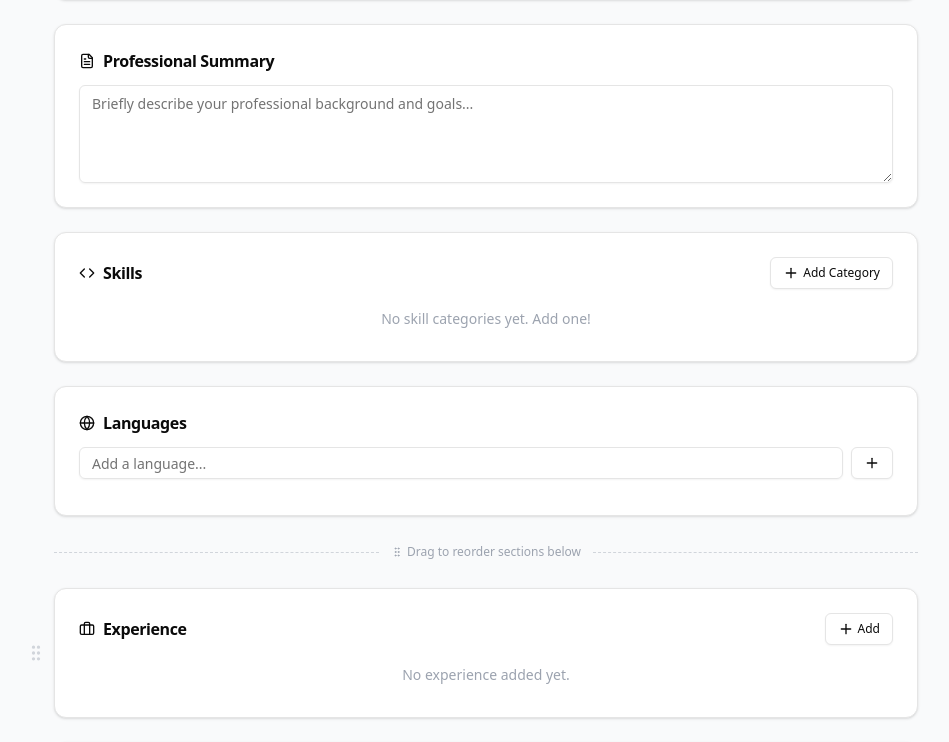
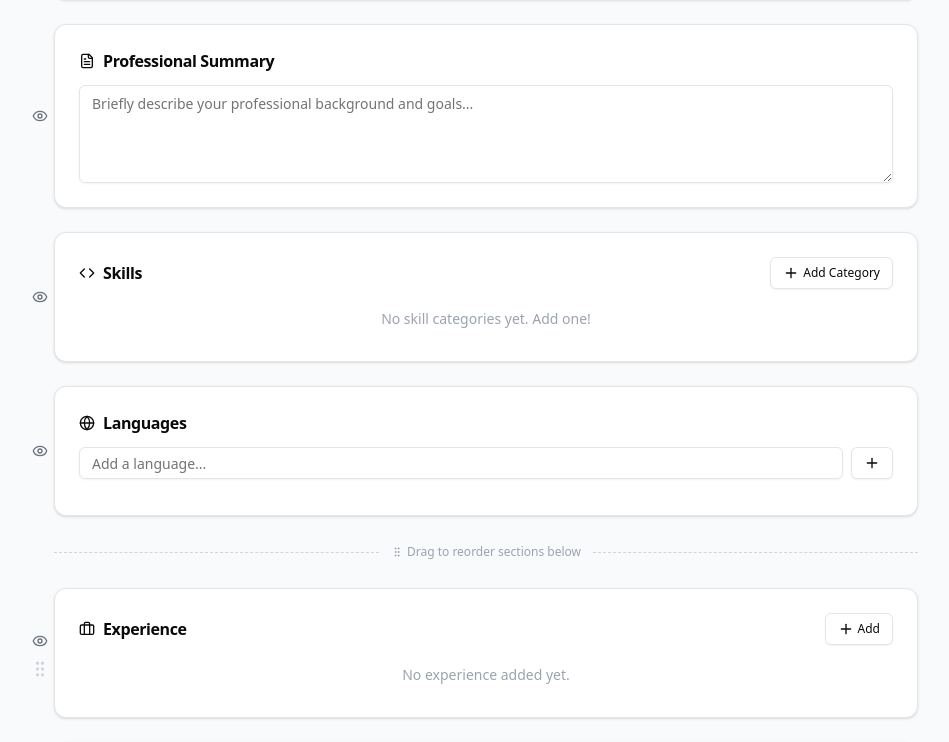
Before and after one commit to RF555/myFreeCV, a React (Vite) app: page /editor in a window 1280 px wide. Shown: the part 389-1131 px from the top of the page, without its empty margins (154-1103 px from the left). Built offline with nearby package versions, Linux system fonts and the light colour scheme.

Commit message:
feat(editor): add section visibility toggles
Eye icon on the left side of each section lets you hide it from preview, PDF, and DOCX export. Hidden sections stay editable but appear dimmed. Toggle state persists in localStorage with backward-compatible migration.

```diff
--- a/src/pages/CVEditor.jsx
+++ b/src/pages/CVEditor.jsx
@@ -14,7 +14,7 @@ import { Button } from "@/components/ui/button";
 import { Dialog, DialogContent, DialogHeader, DialogTitle, DialogFooter } from "@/components/ui/dialog";
 import { Input } from "@/components/ui/input";
 import { Label } from "@/components/ui/label";
-import { LuEye, LuSave, LuPlus, LuGripVertical } from "react-icons/lu";
+import { LuEye, LuEyeOff, LuSave, LuPlus, LuGripVertical } from "react-icons/lu";
 import { toast } from "sonner";
 
 const DEFAULT_SECTIONS = [
@@ -34,6 +34,7 @@ const defaultCV = {
   workHistory: [],
   references: [],
   customSections: {},
+  hiddenSections: {},
   sectionOrder: DEFAULT_SECTIONS,
 };
 
@@ -60,6 +61,7 @@ function loadCV() {
       }
     }
     if (!parsed.customSections) parsed.customSections = {};
+    if (!parsed.hiddenSections) parsed.hiddenSections = {};
     return parsed;
   } catch {
     return defaultCV;
@@ -124,6 +126,33 @@ export default function CVEditor() {
     setCV((prev) => ({ ...prev, sectionOrder: order }));
   };
 
+  const toggleSection = (sectionId) => {
+    setCV((prev) => {
+      const hs = { ...prev.hiddenSections };
+      if (hs[sectionId]) {
+        delete hs[sectionId];
+      } else {
+        hs[sectionId] = true;
+      }
+      return { ...prev, hiddenSections: hs };
+    });
+  };
+
+  const VisibilityToggle = ({ sectionId }) => {
+    const isHidden = cv.hiddenSections?.[sectionId];
+    return (
+      <Button
+        size="sm"
+        variant="ghost"
+        className="h-7 w-7 p-0"
+        onClick={() => toggleSection(sectionId)}
+        title={isHidden ? "Show in preview" : "Hide from preview"}
+      >
+        {isHidden ? <LuEyeOff className="w-4 h-4 text-gray-400" /> : <LuEye className="w-4 h-4 text-gray-500" />}
+      </Button>
+    );
+  };
+
   const renderSection = (section) => {
     switch (section.type) {
       case "experience":
@@ -172,10 +201,30 @@ export default function CVEditor() {
       {/* Form */}
       <div className="max-w-4xl mx-auto px-4 py-8 space-y-6">
         {/* Static top sections */}
+        <div className={`relative ${cv.hiddenSections?.personal ? "opacity-50" : ""}`}>
+          <div className="absolute -left-7 top-1/2 -translate-y-1/2 hidden md:flex">
+            <VisibilityToggle sectionId="personal" />
+          </div>
           <PersonalInfoSection data={cv.personal} onChange={(v) => update("personal", v)} />
+        </div>
+        <div className={`relative ${cv.hiddenSections?.summary ? "opacity-50" : ""}`}>
+          <div className="absolute -left-7 top-1/2 -translate-y-1/2 hidden md:flex">
+            <VisibilityToggle sectionId="summary" />
+          </div>
           <SummarySection data={cv.summary} onChange={(v) => update("summary", v)} />
+        </div>
+        <div className={`relative ${cv.hiddenSections?.skills ? "opacity-50" : ""}`}>
+          <div className="absolute -left-7 top-1/2 -translate-y-1/2 hidden md:flex">
+            <VisibilityToggle sectionId="skills" />
+          </div>
           <SkillsSection data={cv.skills} onChange={(v) => update("skills", v)} />
+        </div>
+        <div className={`relative ${cv.hiddenSections?.languages ? "opacity-50" : ""}`}>
+          <div className="absolute -left-7 top-1/2 -translate-y-1/2 hidden md:flex">
+            <VisibilityToggle sectionId="languages" />
+          </div>
           <LanguagesSection data={cv.languages} onChange={(v) => update("languages", v)} />
+        </div>
 
         {/* Divider */}
         <div className="flex items-center gap-3 py-1">
@@ -195,14 +244,17 @@ export default function CVEditor() {
                       <div
                         ref={provided.innerRef}
                         {...provided.draggableProps}
-                        className={`relative ${snapshot.isDragging ? "opacity-80 shadow-xl" : ""}`}
+                        className={`relative ${snapshot.isDragging ? "opacity-80 shadow-xl" : ""} ${cv.hiddenSections?.[section.id] ? "opacity-50" : ""}`}
                       >
-                        {/* Drag handle */}
+                        {/* Left-side controls: visibility toggle + drag handle */}
+                        <div className="absolute -left-7 top-1/2 -translate-y-1/2 hidden md:flex flex-col items-center gap-1">
+                          <VisibilityToggle sectionId={section.id} />
                           <div
                             {...provided.dragHandleProps}
-                          className="absolute -left-7 top-1/2 -translate-y-1/2 cursor-grab active:cursor-grabbing text-gray-300 hover:text-gray-500 hidden md:flex"
+                            className="cursor-grab active:cursor-grabbing text-gray-300 hover:text-gray-500"
                           >
                             <LuGripVertical className="w-5 h-5" />
+                          </div>
                         </div>
                         {renderSection(section)}
                       </div>
--- a/src/pages/CVPreview.jsx
+++ b/src/pages/CVPreview.jsx
@@ -16,6 +16,7 @@ const defaultCV = {
   workHistory: [],
   references: [],
   customSections: {},
+  hiddenSections: {},
   sectionOrder: [
     { id: "experience", type: "experience" },
     { id: "education", type: "education" },
@@ -64,12 +65,13 @@ export default function CVPreview() {
           }
         }
         if (!parsed.customSections) parsed.customSections = {};
+        if (!parsed.hiddenSections) parsed.hiddenSections = {};
         setCV({ ...defaultCV, ...parsed });
       }
     } catch {}
   }, []);
 
-  const { personal, summary, skills, languages, experience, education, workHistory, references, customSections, sectionOrder } = cv;
+  const { personal, summary, skills, languages, experience, education, workHistory, references, customSections, sectionOrder, hiddenSections } = cv;
 
   const renderMainSection = (section) => {
     switch (section.type) {
@@ -177,6 +179,7 @@ export default function CVPreview() {
             </div>
 
             {/* Contact */}
+            {!hiddenSections?.personal && (
               <div className="mb-6 space-y-2">
                 {personal.phone && (
                   <p className="text-xs text-slate-300 flex items-center gap-2">
@@ -203,9 +206,10 @@ export default function CVPreview() {
                   </a>
                 )}
               </div>
+            )}
 
             {/* Skills */}
-            {skills?.length > 0 && (
+            {!hiddenSections?.skills && skills?.length > 0 && (
               <div className="mb-6">
                 <h2 className="text-sm font-bold uppercase tracking-wider mb-3 border-b border-slate-600 pb-1">Skills</h2>
                 {skills.map((group, i) => (
@@ -220,7 +224,7 @@ export default function CVPreview() {
             )}
 
             {/* Languages */}
-            {languages?.length > 0 && (
+            {!hiddenSections?.languages && languages?.length > 0 && (
               <div>
                 <h2 className="text-sm font-bold uppercase tracking-wider mb-3 border-b border-slate-600 pb-1">Languages</h2>
                 {languages.map((l, i) => (
@@ -232,12 +236,12 @@ export default function CVPreview() {
 
           {/* Right Main Content */}
           <div className="flex-1 p-8">
-            {summary && (
+            {!hiddenSections?.summary && summary && (
               <div className="mb-6">
                 <p className="text-sm text-gray-700 leading-relaxed">{summary}</p>
               </div>
             )}
-            {sectionOrder.map((section) => renderMainSection(section))}
+            {sectionOrder.filter((s) => !hiddenSections?.[s.id]).map((section) => renderMainSection(section))}
           </div>
         </div>
       </div>
--- a/src/utils/generateDocx.js
+++ b/src/utils/generateDocx.js
@@ -75,10 +75,10 @@ function mainHeading(text) {
   });
 }
 
-function buildSidebarContent(personal, skills, languages) {
+function buildSidebarContent(personal, skills, languages, hiddenSections) {
   const children = [];
 
-  // Name
+  // Name (always visible as document header)
   children.push(ltrParagraph({
     spacing: { after: 160 },
     children: [
@@ -93,6 +93,7 @@ function buildSidebarContent(personal, skills, languages) {
   }));
 
   // Contact
+  if (!hiddenSections.personal) {
     if (personal.phone) {
       children.push(sidebarText(`☎  ${personal.phone}`));
     }
@@ -137,9 +138,10 @@ function buildSidebarContent(personal, skills, languages) {
         ],
       }));
     }
+  }
 
   // Skills
-  if (skills?.length > 0) {
+  if (!hiddenSections.skills && skills?.length > 0) {
     children.push(sidebarHeading("Skills"));
     for (const group of skills) {
       children.push(sidebarText(group.label, { bold: true, color: "CBD5E1", size: 18, after: 20 }));
@@ -150,7 +152,7 @@ function buildSidebarContent(personal, skills, languages) {
   }
 
   // Languages
-  if (languages?.length > 0) {
+  if (!hiddenSections.languages && languages?.length > 0) {
     children.push(sidebarHeading("Languages"));
     for (const lang of languages) {
       children.push(sidebarText(`•  ${lang}`, { color: "94A3B8", size: 17 }));
@@ -224,11 +226,11 @@ function buildReferenceItem(ref) {
   return children;
 }
 
-function buildMainContent(cv) {
+function buildMainContent(cv, hiddenSections) {
   const { summary, experience, education, workHistory, references, customSections, sectionOrder } = cv;
   const children = [];
 
-  if (summary) {
+  if (!hiddenSections.summary && summary) {
     children.push(ltrParagraph({
       spacing: { after: 120 },
       children: [new TextRun({ text: summary, font: "Calibri", size: 19, color: "374151" })],
@@ -236,6 +238,7 @@ function buildMainContent(cv) {
   }
 
   for (const section of sectionOrder || []) {
+    if (hiddenSections[section.id]) continue;
     switch (section.type) {
       case "experience":
         if (experience?.length > 0) {
@@ -303,8 +306,9 @@ function downloadBlob(blob, filename) {
 
 export async function generateDocx(cvData) {
   const personal = cvData.personal || {};
-  const sidebarChildren = buildSidebarContent(personal, cvData.skills, cvData.languages);
-  const mainChildren = buildMainContent(cvData);
+  const hiddenSections = cvData.hiddenSections || {};
+  const sidebarChildren = buildSidebarContent(personal, cvData.skills, cvData.languages, hiddenSections);
+  const mainChildren = buildMainContent(cvData, hiddenSections);
 
   // Ensure sidebar has at least one paragraph
   if (sidebarChildren.length === 0) {
```
Lines whose indentation alone changed are shown as unchanged.
